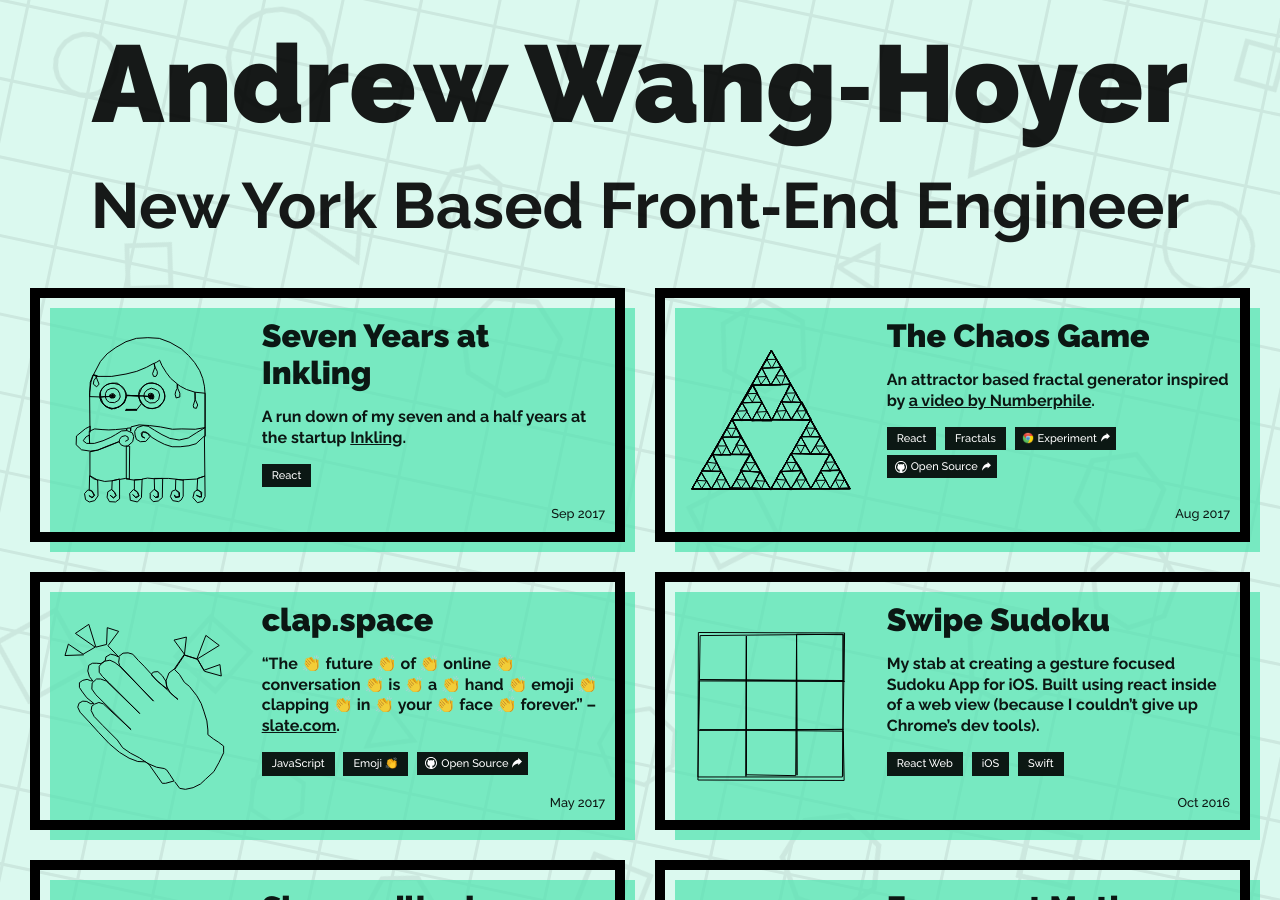
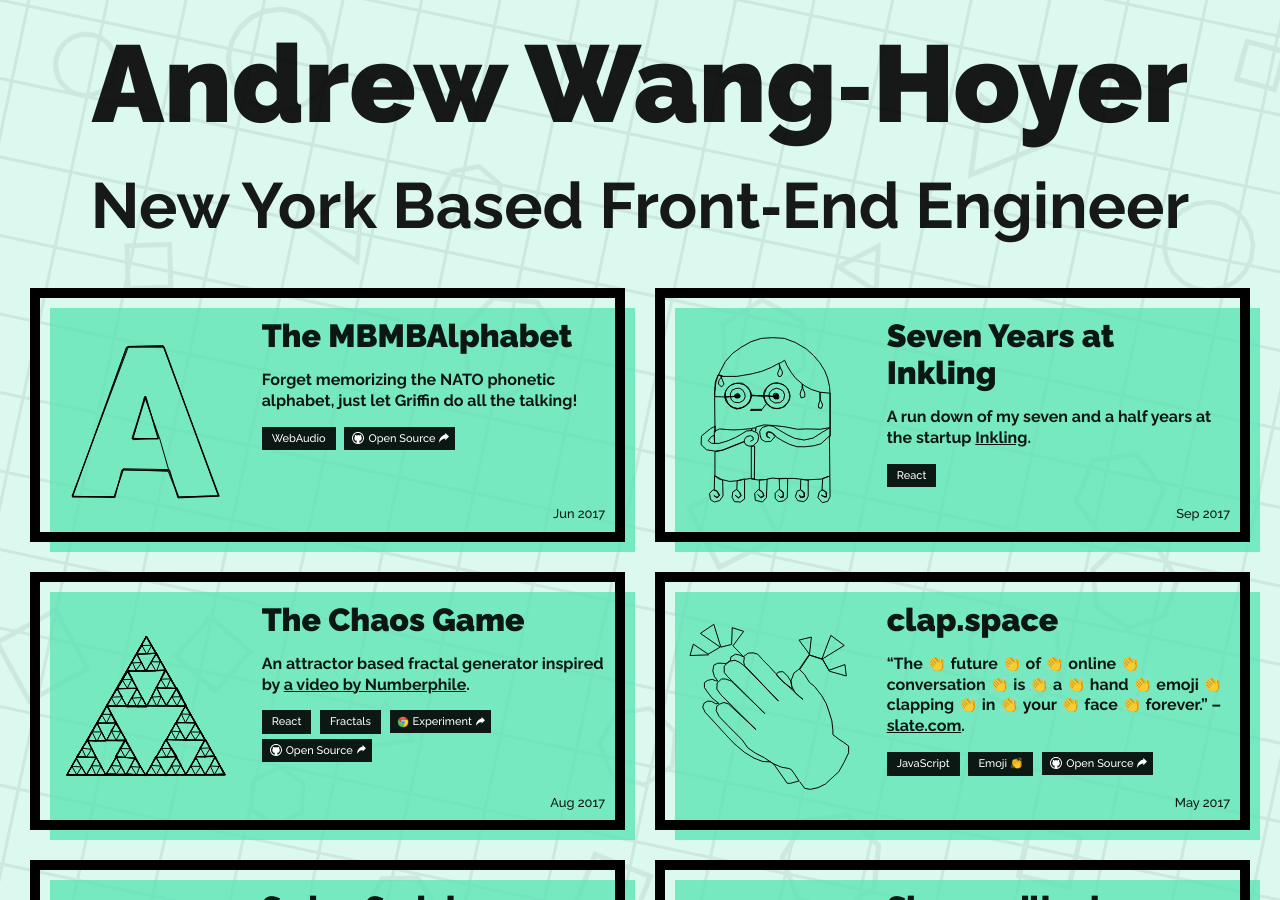
Before and after one commit to ndrwhr/andrewhoyer, a Jekyll site: the page built from index.html, in a window 1280 px wide and 900 px high. Built offline with Jekyll 4.4.1, drawn with Linux system fonts in a browser that asks for light colours; some of the changed lines change nothing that is shown.

Commit message:
Add a link to mbmbalphabet.com

```diff
--- a/_data/experiments.yml
+++ b/_data/experiments.yml
@@ -1,4 +1,13 @@
 ---
+- name:     The MBMBAlphabet
+  date:     2017-06-09
+  repo:     https://github.com/ndrwhr/mbmbalphabet
+  url:      http://mbmbalphabet.com/
+  points:   "[[0.06,0.09],[-0.066,0.088],[-0.002,-0.112],[0.058,0.09],[-0.062,0.088],[0,-0.11],[0.06,0.088],[-0.062,0.094],[-0.006,-0.11],[0.066,0.09],[0.108,0.236],[-0.108,0.232],[-0.15,0.366],[-0.348,0.366],[-0.088,-0.346],[0.084,-0.344],[0.344,0.36],[0.154,0.366],[0.106,0.244],[-0.106,0.236],[-0.15,0.364],[-0.348,0.364],[-0.092,-0.344],[0.086,-0.348],[0.344,0.36],[0.156,0.366],[0.11,0.24],[-0.114,0.238],[-0.146,0.368],[-0.35,0.362],[-0.082,-0.348],[0.082,-0.352],[0.348,0.362],[0.152,0.37],[0.112,0.236]]"
+  description: Forget memorizing the NATO phonetic alphabet, just let Griffin do all the talking!
+  tags:
+    - WebAudio
+
 - name:     Seven Years at Inkling
   date:     2017-09-29
   url:      /inkling
```
